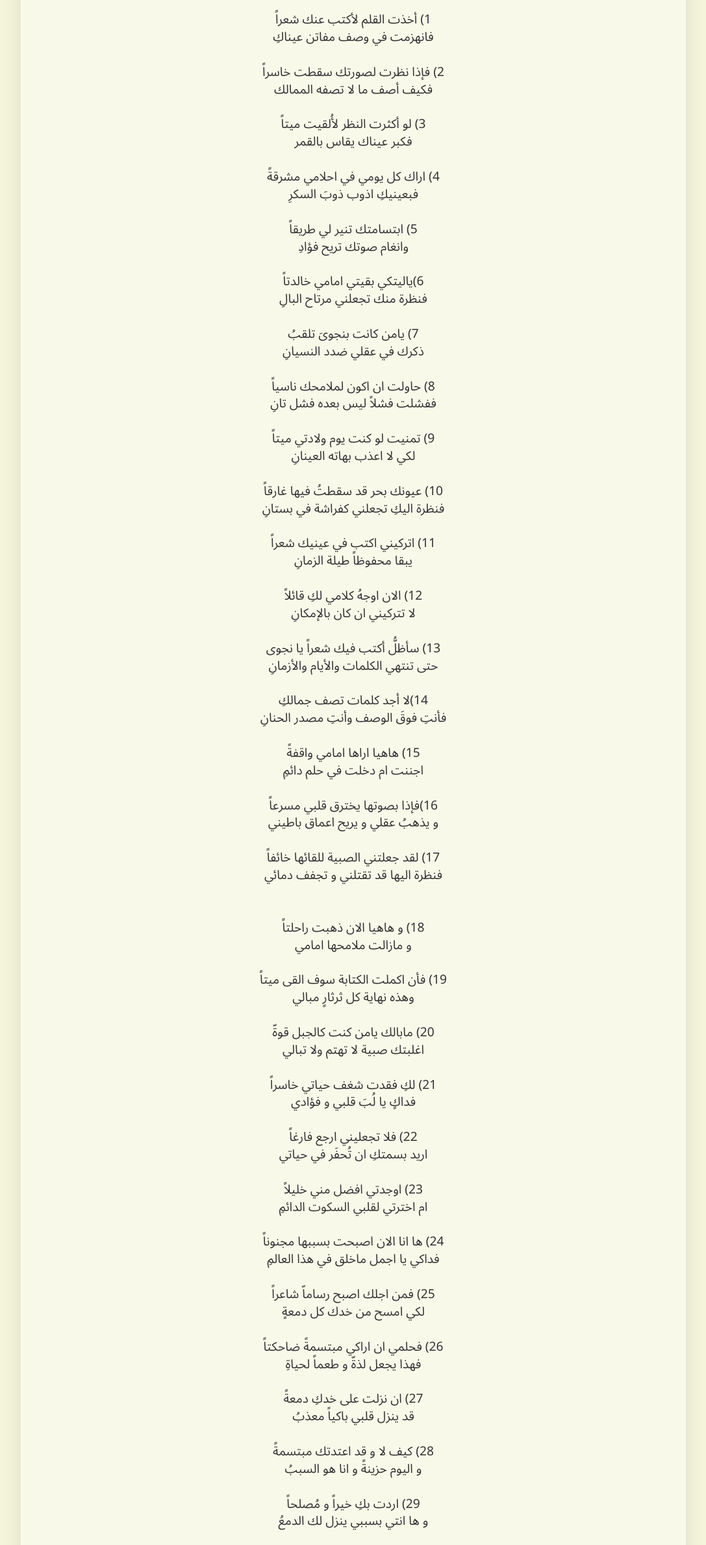
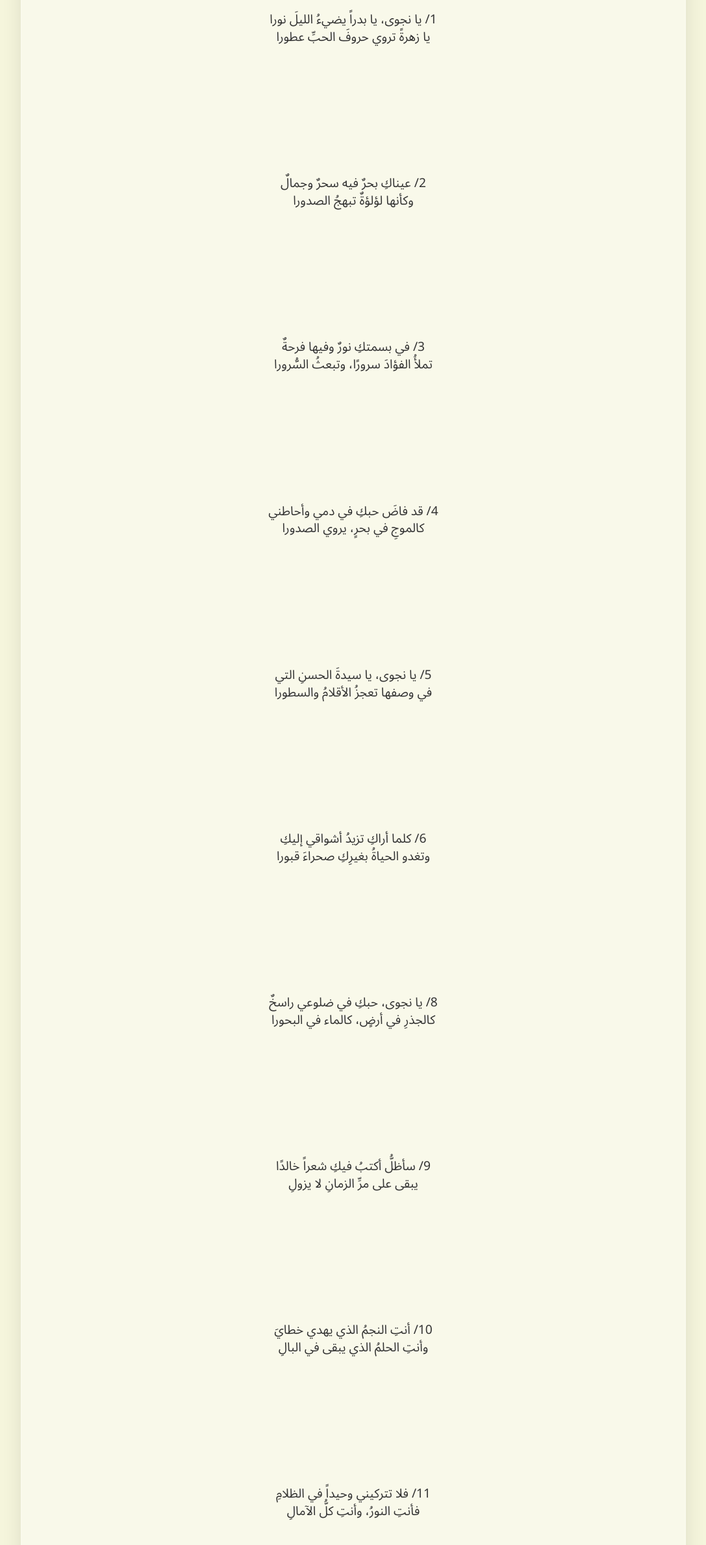
Before and after one commit to Dhiya2007/najwa, a plain HTML site: page index.html in a window 1280 px wide. Shown: the part 391-2769 px from the top of the page at 65% size, without its empty margins (96-1183 px from the left). Drawn offline with Linux system fonts and the light colour scheme.

Commit message:
Add files via upload

```diff
--- a/index.html
+++ b/index.html
@@ -19,6 +19,7 @@
 
            .mt-1  {
     font-family: 'Noto Sans Arabic', sans-serif;
+    margin-top: 20%;
 }
 
 @import url('https://fonts.googleapis.com/css2?family=Noto+Sans+Arabic:wght@400;700&display=swap');
@@ -119,354 +120,192 @@ background-image: url('https://media3.giphy.com/media/1tk0zuY90KbKyCsMs6/giphy.g
     <div class="container">
         <h1>نجوى</h1>
         <div class="poem">
-<div class="mt-1">
-1) أخذت القلم لأكتب عنك شعراً
+<div class=mt-2>
+1/ يا نجوى، يا بدراً يضيءُ الليلَ نورا
 <br>
-                    فانهزمت في وصف مفاتن عيناكِ
+يا زهرةً تروي حروفَ الحبِّ عطورا
+</div>
+<div class=mt-1>
+2/ عيناكِ بحرٌ فيه سحرٌ وجمالٌ
+<br>
+وكأنها لؤلؤةٌ تبهجُ الصدورا
+</div>
+<div class=mt-1>
+3/ في بسمتكِ نورٌ وفيها فرحةٌ
+<br>
+تملأُ الفؤادَ سرورًا، وتبعثُ السُّرورا
+</div>
+<div class=mt-1>
+4/ قد فاضَ حبكِ في دمي وأحاطني
+<br>
+كالموجِ في بحرٍ، يروي الصدورا
+</div>
+<div class=mt-1>
+5/ يا نجوى، يا سيدةَ الحسنِ التي
+<br>
+في وصفها تعجزُ الأقلامُ والسطورا
+</div>
+<div class=mt-1>
+6/ كلما أراكِ تزيدُ أشواقي إليكِ
+<br>
+وتغدو الحياةُ بغيرِكِ صحراءَ قبورا
+</div>
+
+<div class=mt-1>
+8/ يا نجوى، حبكِ في ضلوعي راسخٌ
+<br>
+كالجذرِ في أرضٍ، كالماء في البحورا
+</div>
+
+<div class=mt-1>
+9/ سأظلُّ أكتبُ فيكِ شعراً خالدًا
+<br>
+يبقى على مرِّ الزمانِ لا يزولِ
+</div>
+<div class=mt-1>
+10/ أنتِ النجمُ الذي يهدي خطايَ
+<br>
+وأنتِ الحلمُ الذي يبقى في البالِ
+</div>
+<div class=mt-1>
+11/ فلا تتركيني وحيداً في الظلامِ
+<br>
+فأنتِ النورُ، وأنتِ كلُّ الآمالِ
+</div>
+<div class=mt-1>
+12/ في ليلِ الهوى أراكِ بدراً ساطعاً
+<br>
+تضيئينَ دربَ العشقِ في كلِّ حالِ
+</div>
+<div class=mt-1>
+13/ عيناكِ بحرٌ من السحرِ والجمالِ
+<br>
+وأنتِ اللؤلؤةُ المكنونةُ في المحالِ
+</div>
+<div class=mt-1>
+14/ في بسمتكِ حلاوةٌ ورقةٌ
+<br>
+وفي صوتكِ نغمةٌ تُعزفُ كالخيالِ
+</div>
+<div class=mt-1>
+15/ أهيمُ في ذكراكِ ليلاً ونهاراً
+<br>
+وأنتِ في قلبي نبضٌ لا يزالِ
+</div>
+<div class=mt-1>
+16/ يا نجوى، يا ملكةَ الروحِ والفؤادِ
+<br>
+في حبكِ أجدُ راحتي وزوالِ
+</div>
+<div class=mt-1>
+17/ كيف السبيلُ إلى وصالكِ
+<br>
+فأنتِ الأملُ في كلِّ حالِ
+</div>
+<div class=mt-1>
+
+18/ يا نجوى، حبكِ في أعماقِ ضلوعي
+<br>
+كالجذرِ في أرضٍ، كالماء في السحابِ
+</div>
+<div class=mt-1>
+
+19/ أنتِ النجمُ الذي يهدي خطايَ
+<br>
+وأنتِ الحلمُ الذي يبقى في البالِ
+</div>
+<div class=mt-1>
+
+20/ فلا تتركيني وحيداً في الظلامِ
+<br>
+فأنتِ النورُ، وأنتِ كلُّ الآمالِ
+</div>
+<div class=mt-1>
+
+21/ يا نجوى، يا بهجةَ القلبِ الحزينِ
+<br>
+يا وردةً تزهو بألوانِ الياسمينِ
+</div>
+<div class=mt-1>
+
+22/ في حضوركِ تنقشعُ غيومُ الأسى
+<br>
+ويصبحُ الكونُ بضيائكِ جميلَ التكوينِ
+</div>
+<div class=mt-1>
+
+23/ يا من تملكينَ سحرَ العيونِ
+<br>
+وتسحرينَ القلبَ بلفتةٍ وحنينِ
+</div>
+<div class=mt-1>
+
+24/ أنتِ الفجرُ الذي يبزغُ في الظلامِ
+<br>
+ويملأ الحياةَ بأنوارِ اليقينِ
+</div>
+<div class=mt-1>
+
+25/ في حديثكِ لحنٌ يطربُ الأذنَ
+<br>
+وفي همسكِ سرٌ يُحيي الميتينِ
+</div>
+<div class=mt-1>
+
+26/ أهيمُ بحبكِ كالعاشقِ المجنونِ
+<br>
+وأنتِ في قلبي حكايةُ الحنينِ
+</div>
+<div class=mt-1>
+
+27/ يا نجوى، يا أسطورةَ الحبِّ
+<br>
+فيكِ اجتمعَ الحسنُ والودُّ واللينِ
 
 </div>
-<br>
-
-<div class="mt-1">
-
-2) فإذا نظرت لصورتك سقطت خاسراً
-<br>
-                   فكيف أصف ما لا تصفه الممالك
-</div>
-
-<br>
-
-<div class="mt-1">
+<div class=mt-1>
 
 
+28/ كيف أنسى لحظاتٍ جمعتنا
+<br>
+وأنتِ في خاطري نبضُ السنينِ
+</div>
+<div class=mt-1>
 
-3) لو أكثرت النظر لأُلقيت ميتاً
+29/ يا نجوى، حبكِ في قلبي عميقٌ
 <br>
-                         فكبر عيناك يقاس بالقمر
-</div>
-
-
-
-<br>
-
-<div class="mt-1">
-
-4) اراك كل يومي في احلامي مشرقةً
-<br>
-                            فبعينيكِ اذوب ذوبَ السكرِ
-</div>
-
-
-<br>
-
-
-<div class="mt-1">
-
-
-5) ابتسامتك تنير لي طريقاً
-<br>
-                          وانغام صوتك تريح فؤادِ
+كالبحرِ الذي لا يُدركُه السائرينِ
 
 </div>
+<div class=mt-1>
+30/ سأظلُّ أكتبُ فيكِ شعراً خالدًا
 <br>
-
-
-
-
-<div class="mt-1">
-
-
-6)ياليتكي بقيتي امامي خالدتاً
-<br>
-                     فنظرة منك تجعلني مرتاح البالِ
-</div>
-
-
-<br>
-<div class="mt-1">
-
-
-7) يامن كانت بنجوىَ تلقبُ
-<br>
-                     ذكرك في عقلي ضدد النسيانِ
-</div>
-
-
-
-<br>
-
-<div class="mt-1">
-
-
-
-
-8) حاولت ان اكون لملامحك ناسياً
-<br>
-                 ففشلت فشلاً ليس بعده فشل تانِ
-</div>
-
-
-<br>
-
-<div class="mt-1">
-
-9) تمنيت لو كنت يوم ولادتي ميتاً
-<br>
-                           لكي لا اعذب بهاته العينانِ
-</div>
-
-<br>
-<div class="mt-1">
-
-
-
-10) عيونك بحر قد سقطتُ فيها غارقاً
-<br>
-           فنظرة اليكِ تجعلني كفراشة في بستانِ
-</div>
-
-<br>
-<div class="mt-1">
-
-
-11) اتركيني اكتب في عينيك شعراً
-<br>
-                           يبقا محفوظاً طيلة الزمانِ
-</div>
-
-<br>
-
-<div class="mt-1">
-
-
-12) الان اوجهُ كلامي لكِ قائلاً
-<br>
-
-                         لا تتركيني ان كان بالإمكانِ
-
+يبقى في ذاكرةِ الأيامِ والسنينِ
 
 </div>
+<div class=mt-1>
+31/ أنتِ النجمُ الذي يُضيءُ ليلي
 <br>
-<div class="mt-1">
+وأنتِ الحلمُ الذي لا يَبرحُ الجَبينِ
+</div>
+<div class=mt-1>
 
-13) سأظلُّ أكتب فيك شعراً يا نجوى
+32/ فلا تتركيني وحيداً في الظلامِ
 <br>
-                 حتى تنتهي الكلمات والأيام والأزمانِ
-
+فأنتِ النورُ، وأنتِ كلُّ الآمالِ
 </div>
-
-<br>
-
-<div class="mt-1">
-
-14)لا أجد كلمات تصف جمالكِ
-<br>
-             فأنتِ فوقَ الوصف وأنتِ مصدر الحنانِ
-
-</div>
-<br>
-
-<div class="mt-1">
-
-15) هاهيا اراها امامي واقفةً
-<br>
-                  اجننت ام دخلت في حلم دائمِ
-
-
-</div>
-<br>
-<div class="mt-1">
-
-16)فإذا بصوتها يخترق قلبي مسرعاً
-<br>
-             و يذهبُ عقلي و يريح اعماق باطيني
-</div>
-
-
-<br>
-<div class="mt-1">
-
-17) لقد جعلتني الصبية للقائها خائفاً
-<br>
-             فنظرة اليها قد تقتلني و تجفف دمائي
-</div>
-
-<br>
-
-<div class="mt-1">
-
-<br>
-18) و هاهيا الان ذهبت راحلتاً
-<br>
-                        و مازالت ملامحها امامي
-
-
-</div>
-<br>
-<div class="mt-1">
-
-19) فأن اكملت الكتابة سوف القى ميتاً
-<br>
-                        وهذه نهاية كل ثرثارٍ مبالي
-
-</div>
-
-<br>
-<div class="mt-1">
-
-20) مابالك يامن كنت كالجبل قوةّ
-<br>
-                      اغلبتك صبية لا تهتم ولا تبالي
-
-</div>
-
-<br>
-<div class="mt-1">
-
-
-
-21) لكِ فقدت شغف حياتي خاسراً
-<br>
-
-                          فداكٍ يا لُبَ قلبي و فؤادي
-
-
-</div>
-<br>
-<div class="mt-1">
-
-22) فلا تجعليني ارجع فارغاً
-<br>
-                   اريد بسمتكِ ان تُحفَر في حياتي
-
-
-</div>
-<br>
-<div class="mt-1">
-
-23) اوجدتي افضل مني خليلاً
-<br>
-                 ام اخترتي لقلبي السكوت الدائمِ
-</div>
-
-<br>
-
-<div class="mt-1">
-
-24) ها انا الان اصبحت بسببها مجنوناً
-<br>
-                فداكي يا اجمل ماخلق في هذا العالمِ
-
-</div>
-<br>
-
-<div class="mt-1">
-
-25) فمن اجلك اصبح رساماّ شاعراً
-<br>
-                        لكي امسح من خدك كل دمعةٍ
-</div>
-
-<br>
-
-<div class="mt-1">
-
-26) فحلمي ان اراكي مبتسمةً ضاحكتاً
-<br>
-                     فهذا يجعل لذةّ و طعماً لحياةِ
-</div>
-<br>
-
-
-<div class="mt-1">
-
-27) ان نزلت على خدكِ دمعةً
-<br>
-                       قد ينزل قلبي باكياً معذبُ
-
-
-</div>
-<br>
-<div class="mt-1">
-
-28) كيف لا و قد اعتدتك مبتسمةً
-<br>
-                    و اليوم حزينةً و انا هو السببُ
-</div>
-
-<br>
-
-<div class="mt-1">
-
-
-29) اردت بكِ خيراً و مُصلحاً
-<br>
-                و ها انتي بسببي ينزل لك الدمعُ
-</div>
- <br>
-
-
-<div class="mt-1">
-
-30) فمسحيه قبل ان اسقط باكياً
-<br>
-                        او يكون مصير حياتي الوداعُ
-</div>
-
-<br>
-
-<div class="mt-1">
-
-31) لقد اصبحت بسببك ثرثاراً
-<br>
-                 وقد كنت اعرف بكثرة الاهمالِ
-</div>
-
-<br>
-
-<div class="mt-1">
-32) مابالي ابالي بتلك التي لا تبالي
-  <br>
-
-              اهل المشكلة مني ام من كثرة اقبالِ
-
-
-</div>
-<br>
-<div class="mt-1">
-
-33) في تهديد حياتي بالموت ليس مزاحُ
-<br>
-               فإن لم نتوقف قد يصلك خبر وفاتي
-
-</div>
-<br>
-
-<div class="mt-1">
-
-34) فإن كان لي في قلبكِ مكانٌ  واضحٌ
-<br>
-               فلا اريد سماع منكِ خبرٌ محزنٌ تاني
-</div>
-
-<br>
-<div class="mt-1">
-
-
-35) لا اقصد ان يكون لحديثنا و قفُ صارحُ
-<br>
-               بل لا اريد ان اكون سبب حزن فؤادي
-</div>
-
-
 
     </div>
        </div>
      <div class="apology2-section">
        <img src="1.jpg" alt=" " class="apology2-image">
-               <p class="apology-text">لنبق صداقتنا حيةً بين قلوبنا
-               <br>
-تزهر كزهرة في ربيع الأمانِ  </p>
+               <p class="apology-text">
+               ،لنبق صداقتنا كنجمٍ يلمع في الليالي
+<br>
+خالدٌ في قلوبنا، مضيءٌ في كلِّ الأوقاتِ
+
+
+      </p>
 
      </div>
 </body>
```
